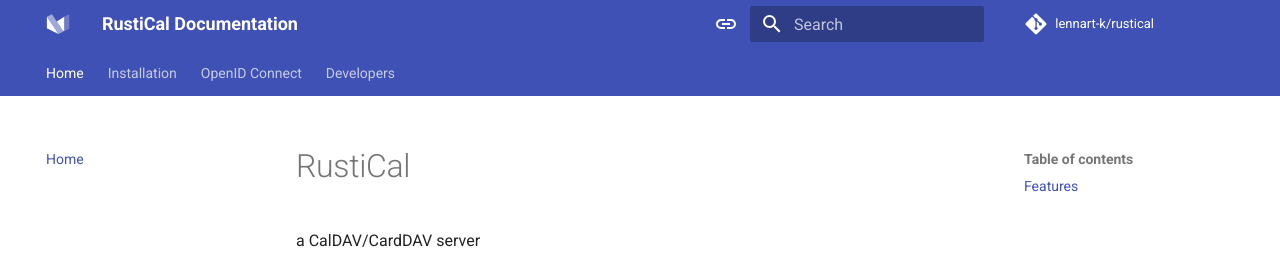
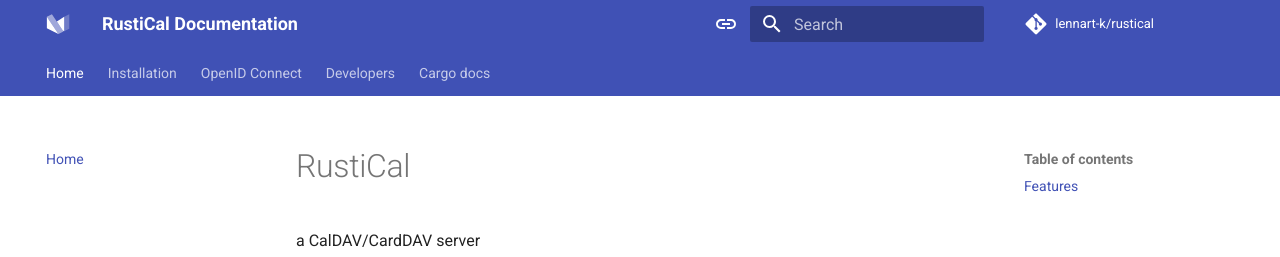
Before and after one commit to lennart-k/rustical, an MkDocs documentation site: the page built from docs/index.md, in a window 1280 px wide. Shown: the top 257 px of the page. Built offline with MkDocs 1.6.1 and Material for MkDocs 9.7.7, drawn with Linux system fonts in a browser that asks for light colours; emoji names are drawn with the system emoji font; comment, search, counter and statistics services are not loaded.

Commit message:
docs: Check link to cargo docs

```diff
--- a/mkdocs.yml
+++ b/mkdocs.yml
@@ -63,3 +63,4 @@ nav:
       - developers/index.md
       - Relevant RFCs: developers/rfcs.md
       - Debugging: developers/debugging.md
+  - Cargo docs: _cargo/rustical/
```
